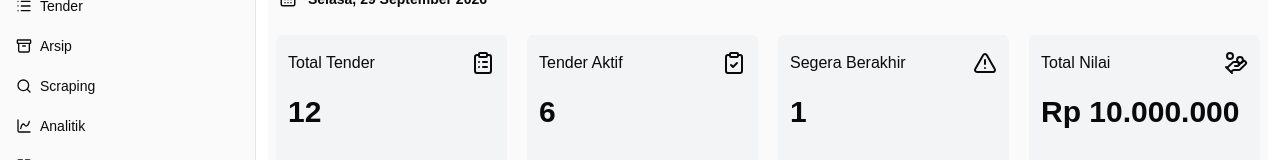
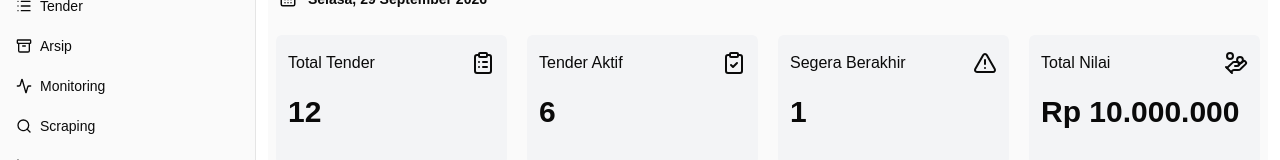
Before and after one commit to emiliojuni0r/titian-madana-fe, a React (Vite) app: page / in a window 1280 px wide. Shown: the part 124-284 px from the top of the page. Built offline with nearby package versions, Linux system fonts and the light colour scheme.

Commit message:
fix: adjustment menu link for monitoring page in sidebar

```diff
--- a/src/components/sidebar/app-sidebar.jsx
+++ b/src/components/sidebar/app-sidebar.jsx
@@ -1,5 +1,6 @@
 import * as React from "react"
 import {
+    Activity,
     Archive,
     BookOpen,
     Bot,
@@ -123,6 +124,26 @@ export function AppSidebar({ ...props }) {
                         </SidebarMenuItem>
                     </SidebarMenu>
 
+                    {/* Monitoring */}
+                    <SidebarMenu>
+                        <SidebarMenuItem className={''}>
+                            <SidebarMenuButton
+                                render={({ className, ...props }) => (
+                                    <NavLink
+                                        {...props}
+                                        to="/monitoring"
+                                        className={({ isActive }) =>
+                                            `${className} ${isActive ? "border-l-4 rounded-l-md bg-sidebar-accent text-sidebar-accent-foreground" : ""}`
+                                        }
+                                    />
+                                )}
+                            >
+                                <Activity />
+                                <span>Monitoring</span>
+                            </SidebarMenuButton>
+                        </SidebarMenuItem>
+                    </SidebarMenu>
+
                     {/* Scraping */}
                     <SidebarMenu>
                         <SidebarMenuItem className={''}>
```
